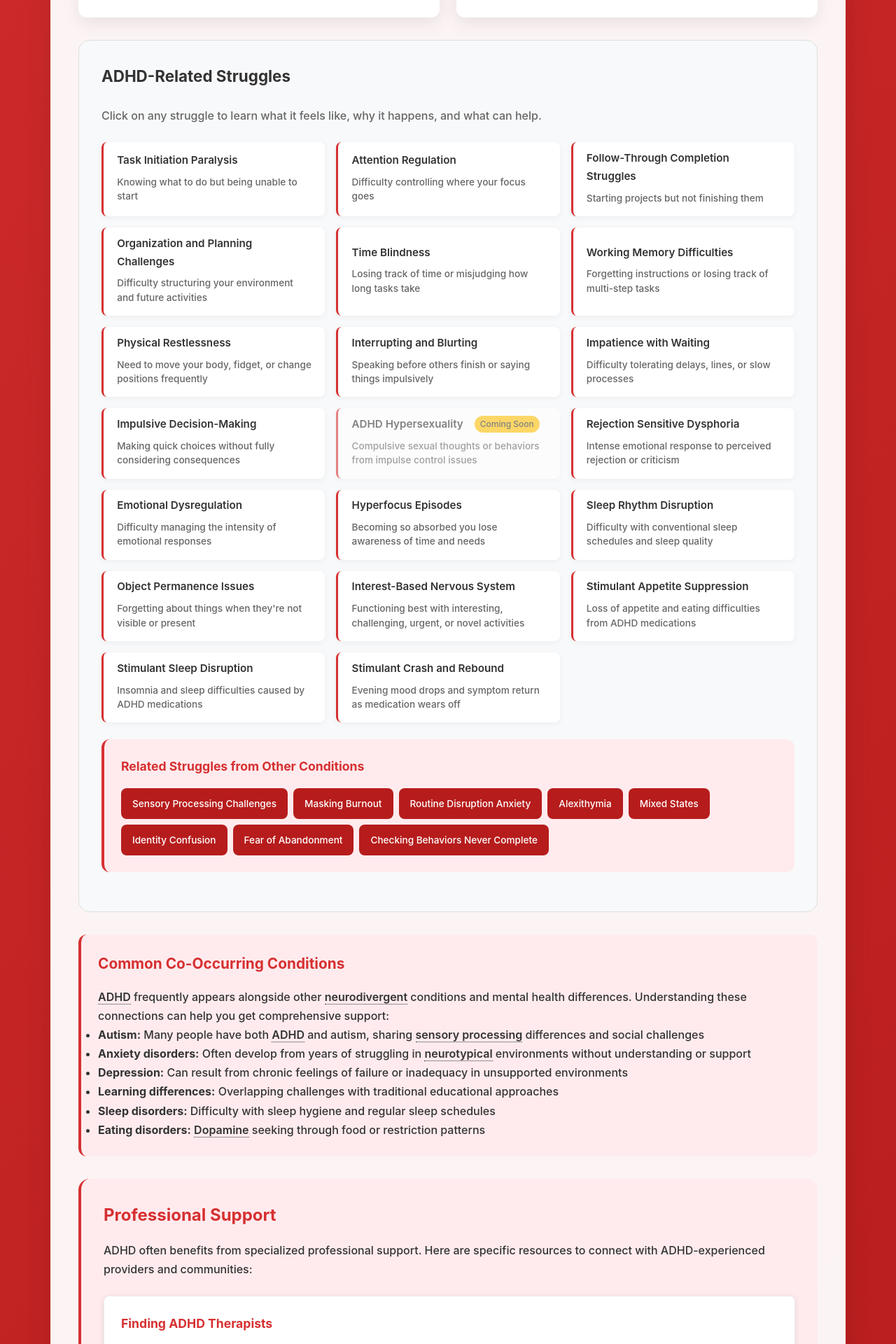
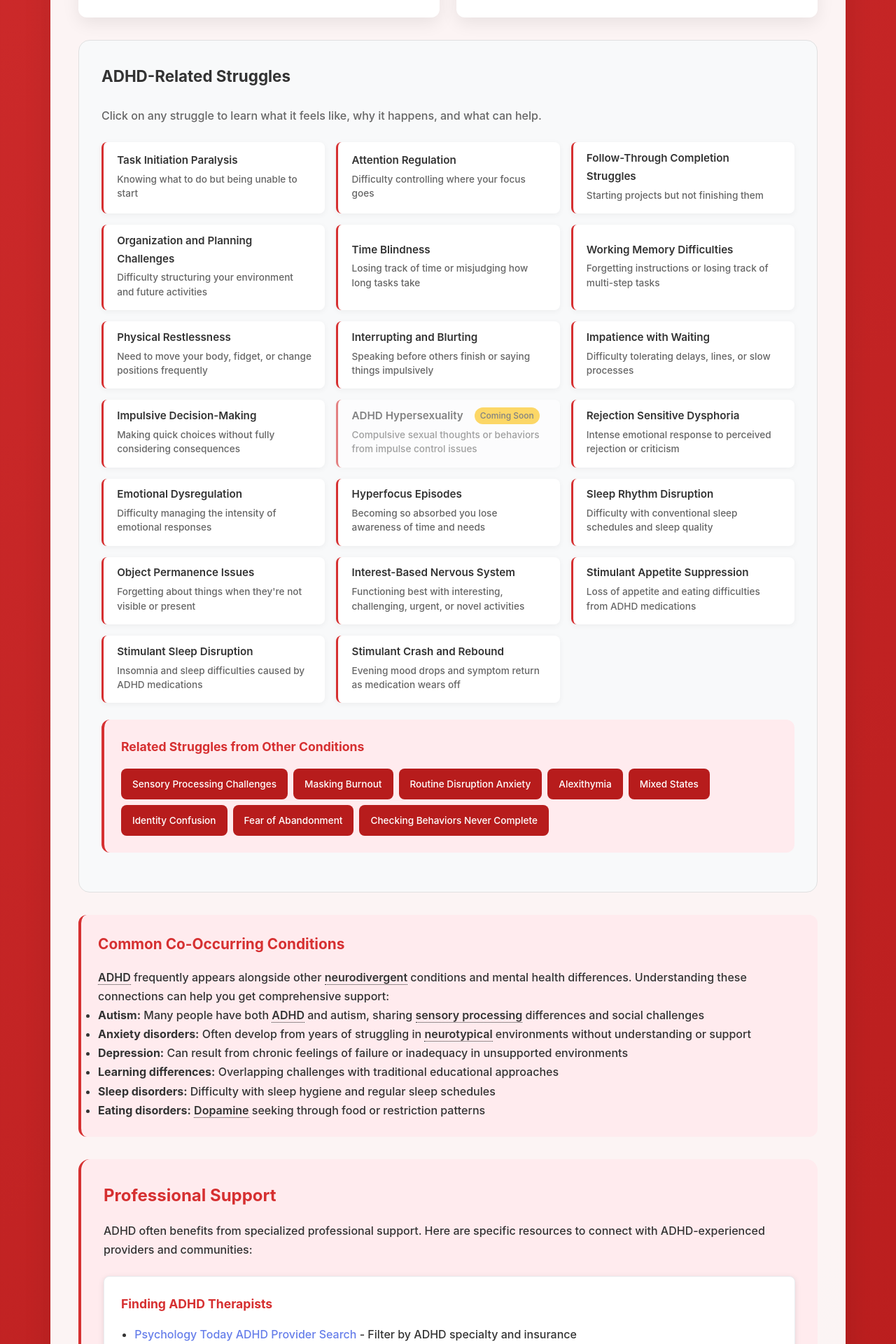
Before and after one commit to neurodivergent-survival-guide/neurodivergent-survival-guide, a Jekyll site: the page built from conditions/adhd.html, in a window 1280 px wide. Shown: the part 2112-4032 px from the top of the page at 70% size. Built offline with Jekyll 4.4.1, drawn with Linux system fonts in a browser that asks for light colours.

Commit message:
Update adhd.html

```diff
--- a/conditions/adhd.html
+++ b/conditions/adhd.html
@@ -215,7 +215,7 @@ slug: adhd
 
     .struggle-title {
         font-weight: 600;
-        margin-bottom: 0.5rem;
+        margin-bottom: 0.25rem;
         font-size: 0.95rem;
         display: flex;
         align-items: center;
```
